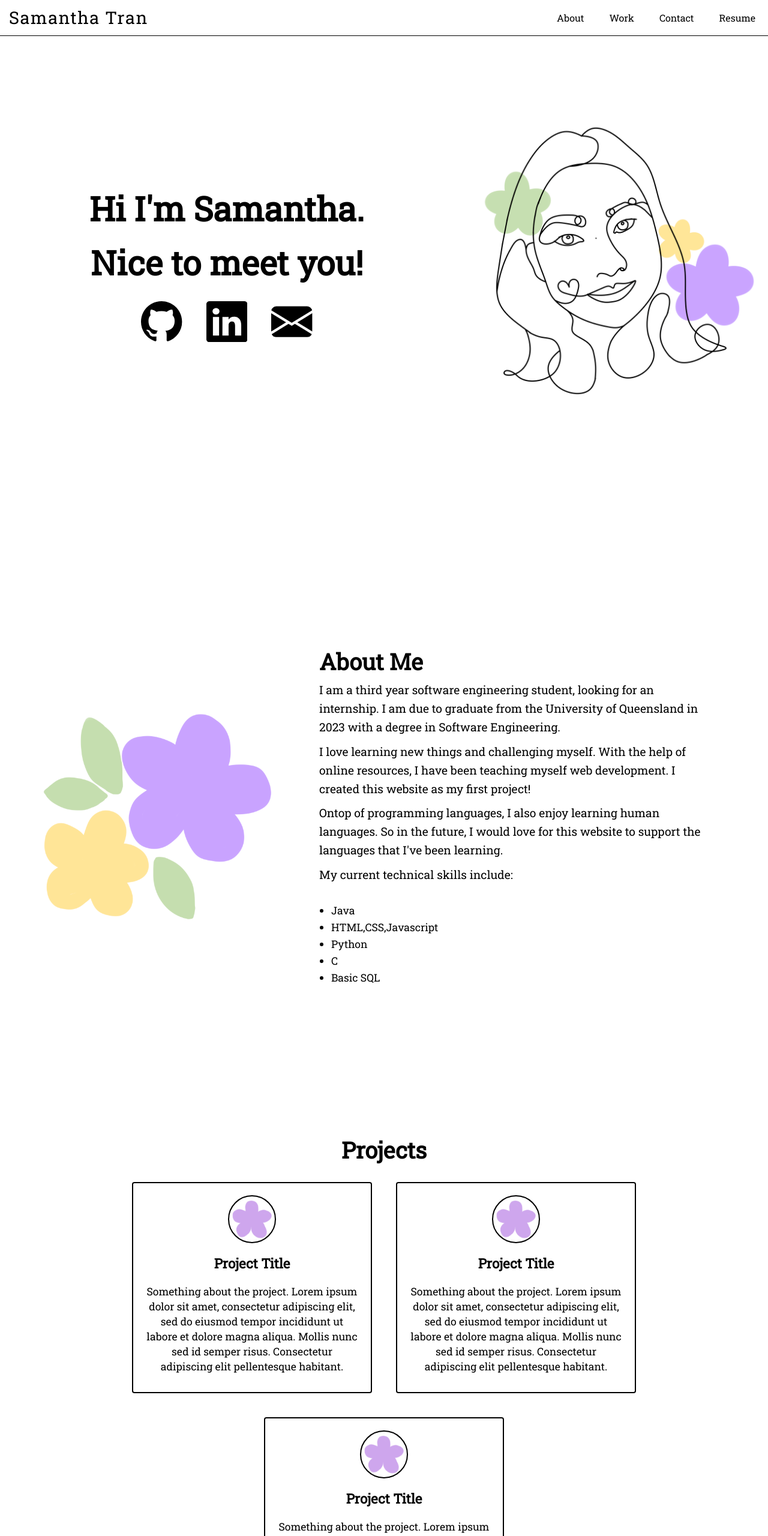
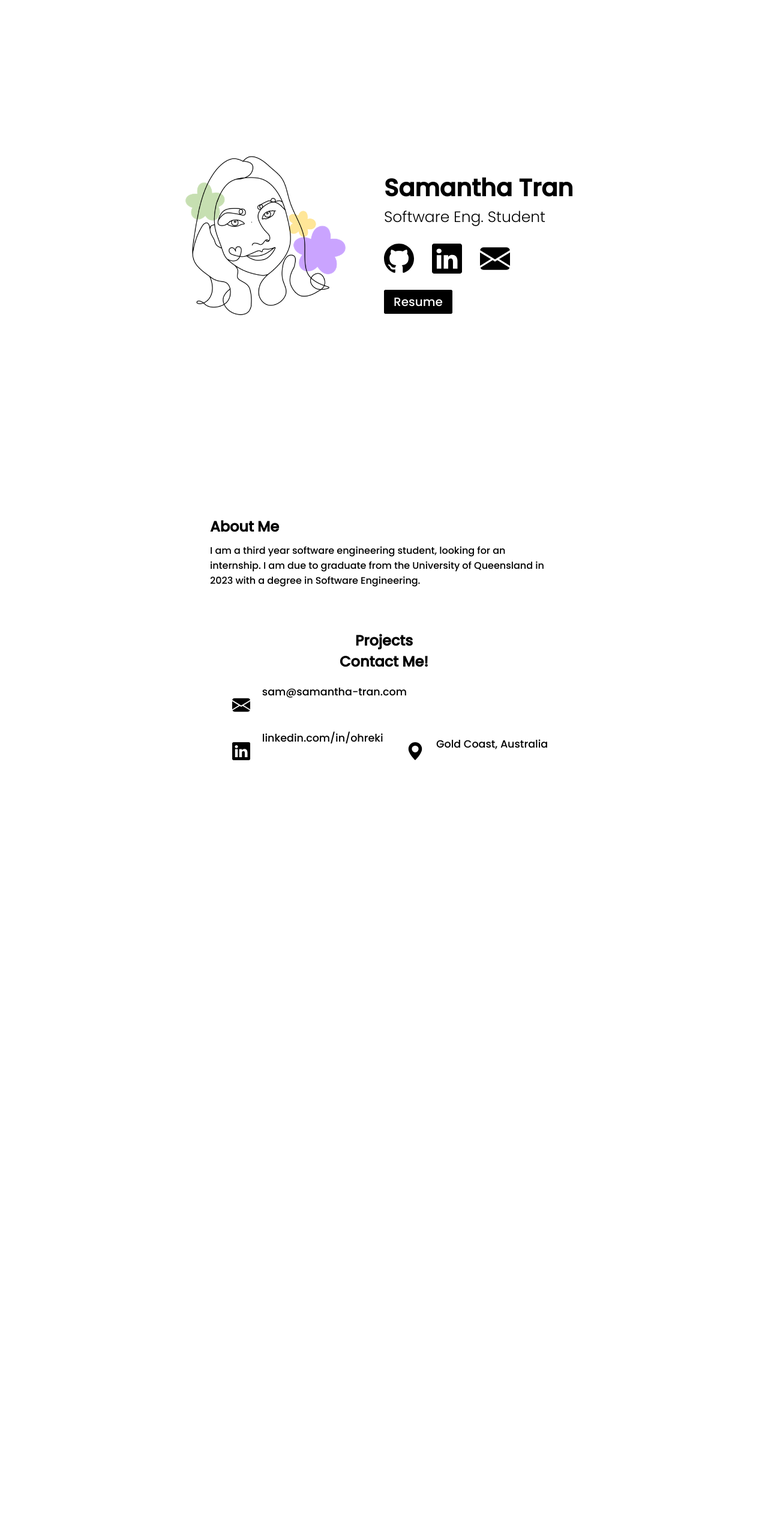
Before and after one commit to samantha-tran/personal-site, a plain HTML site: page index.html in a window 1280 px wide. Shown: the top 2560 px of the page at 60% size. After the commit the page ends 1314 px from the top, so only its background shows below. Drawn offline with Linux system fonts and the light colour scheme.

Commit message:
reformatted landing page - removed navbar and changed heading

```diff
--- a/index.html
+++ b/index.html
@@ -8,38 +8,28 @@
     <meta name="description" content="Samantha's personal website">
     <title>Samantha Tran</title>
     <link rel="stylesheet" href="style.css">
-    <link rel="preconnect" href="https://fonts.gstatic.com">
-    <link href="https://fonts.googleapis.com/css2?family=Roboto+Slab&display=swap" rel="stylesheet">
+    <link rel="preconnect" href="https://fonts.googleapis.com">
+    <link rel="preconnect" href="https://fonts.gstatic.com" crossorigin>
+    <link href="https://fonts.googleapis.com/css2?family=Poppins:wght@300;500&family=Reem+Kufi&display=swap" rel="stylesheet">
     <link rel="icon" href="./favicon.ico" type="image/x-icon" />
 </head>
 
 <body>
-    <!--Navigation Bar-->
     <div class="container">
-        <div class="navbar flex">
-            <a href="#" class="logo">Samantha Tran</a>
-            <div class="toggle-button">
-                <span class="bar"></span>
-                <span class="bar"></span>
-                <span class="bar"></span>
+        <section class="landing-page">
+            <div class="grid">
+                <div class="img-container">
+                    <img src="images/landing-page-profile_xlarge.png" width="1024" height="1024"
+                        srcset="images/landing-page-profile_xlarge.png 1024w,
+                            images/landing-page-profile_large.png 640w,
+                            images/landing-page-profile_medium.png 320w,
+                            images/landing-page-profile_small.png 192w"
+                        alt="lineart of girl">
                 </div>
-            <nav class="navbar-links">
-                <ul>
-                    <li><a href="#about" class="menu-link">About</a></li>
-                    <li><a href="#projects" class="menu-link">Work</a></li>
-                    <li><a href="#contact" class="menu-link">Contact</a></li>
-                    <li><a href="https://google.com" target="_blank">Resume</a></li>
-                </ul>
-            </nav>
-        </div>
-    </div>
-    <section class="container landing-page">
-        <div class="grid">
                 <div class="landing-text">
-                <h1>Hi I'm Samantha.<br>
-                    Nice to meet you!
-                </h1>
-                <div class="landing-icons container flex">
+                    <h1>Samantha Tran</h1>
+                    <h2>Software Eng. Student</h2>
+                    <div class="landing-icons flex">
                         <div class="github-icon">
                             <svg xmlns="http://www.w3.org/2000/svg" fill="currentColor" viewBox="0 0 16 16">
                                 <a xlink:href="https://github.com/samantha-tran">
@@ -76,27 +66,11 @@
                             </svg>
                         </div>
                     </div>
-            </div>
-            <div class="img-container">
-                <img src="images/landing-page-profile_xlarge.png" width="1024" height="1024"
-                     srcset="images/landing-page-profile_xlarge.png 1024w,
-                        images/landing-page-profile_large.png 640w,
-                        images/landing-page-profile_medium.png 320w,
-                        images/landing-page-profile_small.png 192w"
-                     alt="lineart of girl">
+                    <a href="samantha-tran-resume.pdf" class="resume-button">Resume</a>
                 </div>
             </div>
         </section>
-    <div id="about" class="anchor"></div>
         <section class="container about">
-        <div class="grid">
-            <div class="img-container">
-                <img src="images/flowers.png"
-                    srcset="images/flowers_large.png 800w,
-                        images/flowers_medium.png 400w,
-                        images/flowers_small.png 200w"
-                    alt="purple and yellow flowers">
-            </div>
             <div class="about-text">
                 <h2>About Me</h2>
                 <p>
@@ -104,59 +78,11 @@
                     I am due to graduate from the University of Queensland in 2023 with a degree
                     in Software Engineering.
                 </p>
-                <p>
-                    I love learning new things and challenging myself. With the help of online resources,
-                    I have been teaching myself web development. I created this website as my first project!
-                </p>
-                <p>
-                    Ontop of programming languages, I also enjoy learning human languages. So in the future,
-                    I would love for this website to support the languages that I've been learning.
-                </p>
-                <p>My current technical skills include:</p>
-                <ul>
-                    <li>Java</li>
-                    <li>HTML,CSS,Javascript</li>
-                    <li>Python</li>
-                    <li>C</li>
-                    <li>Basic SQL</li>
-                </ul>
-            </div>
             </div>
         </section>
-    <div id="projects" class="anchor"></div>
         <section class="container projects">
             <h2>Projects</h2>
-        <div class="flex">
-            <div class="single-project flex">
-                <div class="img-container"></div>
-                <div class="text-container">
-                    <h3>Project Title</h2>
-                        <p>Something about the project. Lorem ipsum dolor sit amet, consectetur adipiscing elit, sed do
-                            eiusmod tempor incididunt ut labore et dolore magna aliqua. Mollis nunc sed id semper risus.
-                            Consectetur adipiscing elit pellentesque habitant. </p>
-                </div>
-            </div>
-            <div class="single-project flex">
-                <div class="img-container"></div>
-                <div class="text-container">
-                    <h3>Project Title</h2>
-                        <p>Something about the project. Lorem ipsum dolor sit amet, consectetur adipiscing elit, sed do
-                            eiusmod tempor incididunt ut labore et dolore magna aliqua. Mollis nunc sed id semper risus.
-                            Consectetur adipiscing elit pellentesque habitant. </p>
-                </div>
-            </div>
-            <div class="single-project flex">
-                <div class="img-container"></div>
-                <div class="text-container">
-                    <h3>Project Title</h2>
-                        <p>Something about the project. Lorem ipsum dolor sit amet, consectetur adipiscing elit, sed do
-                            eiusmod tempor incididunt ut labore et dolore magna aliqua. Mollis nunc sed id semper risus.
-                            Consectetur adipiscing elit pellentesque habitant. </p>
-                </div>
-            </div>
-        </div>
         </section>
-    <div id="contact" class="anchor"></div>
         <section class="container contacts">
             <h2>Contact Me!</h2>
             <div class="flex contact-container">
@@ -199,10 +125,6 @@
                 </div>
             </div>
         </section>
-    <div class="container footer">
-        <footer>
-            <p><em>Developed & Designed by Samantha</em></p>
-        </footer>
     </div>
     <script src="main.js"></script>
 </body>
--- a/style.css
+++ b/style.css
@@ -4,11 +4,7 @@
     box-sizing: border-box;
     padding: 0;
     margin: 0;
-}
-
-body {
-    font-family: 'Roboto Slab', serif;
-    line-height: 1.6;
+    font-family: 'Poppins', sans-serif;
 }
 
 a {
@@ -20,14 +16,7 @@ a:hover {
     text-decoration: underline;
 }
 
-h2 {
-    line-height: 1.2;
-    margin: 10px 0;
-    font-size: calc(25px + 1vw);
-}
-
 p {
-    font-size: calc(18px + 0.1vw);
     margin: 10px 0;
 }
 
@@ -36,212 +25,133 @@ img {
 }
 
 .container {
-    max-width: 1440px;
-    margin-left: auto;
-    margin-right: auto;
+    width: 100vw;
+    height: auto;
+    margin: auto;
+    background-color: white;
 }
 
 .flex {
     display: flex;
     justify-content: space-between;
-    align-items: center;
-    height: 100%
 }
 
 .grid {
     display: grid;
-    justify-content: center;
-    align-items: center;
-    height: 100%;
+    margin: auto;
 }
 
 .img-container img{
     width: 100%;
-    height: 100%;
+    height: auto;
 }
 
-.anchor {
-    width: 100%;
-    height: 25vh;
-}
-
-@media (max-width: 700px) {
-    .anchor {
-        height: 30px;
-    }
-}
-
-/* NAVBAR */
-.navbar {
-    background-color: white;
-    height: 60px;
-    border-bottom: black solid 1px;
-    position: fixed;
-    left: 0px;
-    right: 0px;
-    top: 0px;
-    z-index:1;
-    max-width: 1440px;
-    margin-left: auto;
-    margin-right: auto;
-}
-
-.navbar .flex {
-    justify-content: space-between;
-}
-
-.navbar-links li a {
-    padding: 1rem;
-    display: block;
-}
-
-.navbar ul {
-    display: flex;
-    margin: 0;
-    padding: 0;
-    list-style-type: none;
-}
-
-.navbar a {
-    padding: 10px;
-    margin: 0 5px;
-}
-
-.logo {
-    font-size: calc(1.4rem + 0.5vw);
-    letter-spacing: 1.5px;
-    margin: 0.5rem 1.5rem;
-    white-space: nowrap;
-}
-
-.logo:hover {
-    text-decoration: none;
-}
-
-.toggle-button {
-    position: absolute;
-    top: 1rem;
-    right: 2rem;
-    display: none;
-    flex-direction: column;
-    justify-content: space-between;
-    width: 30px;
-    height: 30px;
-}
-
-.toggle-button .bar {
-    height: 2px;
-    background-color: black;
-    border-radius: 10px;
-}
-
-@media (max-width: 750px) {
-    .toggle-button {
-        display: flex;
-    }
-
-    .navbar-links {
-        display: none;
-        width: 100%;
-    }
-
-    .navbar {
-        flex-direction: column;
-        align-items: flex-start;
-    }
-
-    .navbar-links ul {
-        width: 100%;
-        flex-direction: column;
-    }
-
-    .navbar-links li {
-        text-align: center;
-    }
-
-    .navbar-links a {
-        padding: .5rem .5rem;
-    }
-
-    .navbar-links.active {
-        border-bottom: 1px solid black;
-        background-color: white;
-        display: flex;
-    }
+section {
+    max-width: 700px;
+    justify-content: center;
+    align-items: center;
+    margin: auto;
 }
 
 /* LANDING PAGE */
 
 .landing-icons svg {
-    width: calc(30px + 3vw);
-    margin: 20px;
+    width: 50px;
+    margin: 25px 15px 25px 15px;
 }
 
-.landing-page {
-    height: 100vh;
-    width: 100vw;
-    background-color: white;
+.github-icon svg {
+    margin-left: 0px;
 }
 
 .landing-page .grid {
-    grid-template-columns: 3fr 2fr;
-    gap: 20px;
-    margin-top: 50px;
+    height: 100vh;
+    margin: auto;
+    align-items: center;
+    grid-template-columns: 1fr 1fr;
+}
+
+.resume-button {
+    padding: 5px 15px;
+    font-size: 20px;
+    font-weight: 400;
+    color: white;
+    text-align: center;
+    border: 1px solid black;
+    background-color: black;
+    border-radius: 3px;
+}
+
+.resume-button:hover {
+    text-decoration: none;
+    background-color: rgb(99, 99, 99);
+    border: 1px solid rgb(99, 99, 99);
+}
+
+.landing-page .img-container {
+    max-width: 300px;
+    max-height: 300px;
 }
 
 .landing-page h1 {
-    font-size: calc(1.5em + 2.5vw);
+    font-size: 40px;
     white-space: nowrap;
-    text-align: center;
+    margin: auto;
+}
+
+.landing-page h2 {
+    font-weight: 300;
+    font-size: 25px;
 }
 
 .landing-icons {
-    justify-content: center;
+    justify-content: left;
 }
 
 .landing-icons a:hover {
     fill: rgb(99, 99, 99);
 }
 
-@media (max-width: 700px) {
+@media (max-width: 800px) {
     .landing-page .grid {
         grid-template-columns: 1fr;
-        justify-items: center;
-        gap: 0px;
+        grid-template-rows: 1fr 1fr;
+    }
+
+    .landing-page {
+        text-align: center;
+    }
+
+    .landing-page h1 {
+        text-align: center;
+    }
+
+    .landing-icons {
+        justify-content: center;
     }
 
     .landing-page .img-container {
-        width: 70%;
+        margin: 40px auto 0px auto;
+    }
+
+    .landing-page .grid {
         height: auto;
     }
 }
 
 /* ABOUT */
 
-.about .grid {
-    grid-template-columns: 2fr 3fr;
+.about-text {
+    padding: 60px;
 }
 
-.about-text {
-    padding: 20px;
+.about-text p {
+    text-justify: inter-word;
 }
 
-.about ul {
-    list-style-type: disc;
-    padding: 20px;
-    font-size: calc(15px + 0.2vw)
-}
 
-.about p {
-    max-width: 50vw;
-}
-
-@media (max-width: 700px) {
-    .about .grid {
-        grid-template-columns: 1fr;
-    }
-
-    .about p {
+@media (max-width: 360px) {
+    .about-text p {
         max-width: 100%;
     }
 
@@ -252,65 +162,9 @@ img {
     .about-text {
         margin: 30px;
     }
-
-    .about .img-container {
-        display: none;
-    }
 }
 
 /* PROJECTS */
-
-.projects .flex {
-    flex-wrap: wrap;
-    justify-content: center;
-    align-items: center;}
-
-.single-project {
-    position: relative;
-    justify-content: center;
-    flex-direction: column;
-    width: 400px;
-    height: auto;
-    border-radius: 4px;
-    text-align: center;
-    margin: 20px;
-    padding: 20px;
-    transition: .3s;
-    border: black solid 2px;
-}
-
-.single-project .img-container {
-    display: flex;
-    justify-content: center;
-    align-items: center;
-    width: 80px;
-    height: 80px;
-    border: 2px solid black;
-    border-radius: 50%;
-    margin-bottom: 10px;
-    padding: 20px;
-    background-size: cover;
-    background-position: center center;
-}
-
-.single-project .img-container {
-    background-image: url(images/project-filler.png);
-}
-
-.single-project h3 {
-    font-size: calc(1em + 0.5vw);
-    line-height: 48px;
-}
-
-.single-project p {
-    font-size: calc(15px + 0.2vw);
-    line-height: 25px;
-}
-
-.single-project:hover {
-    background-color: rgba(255, 233, 106, 0.4);
-}
-
 .projects h2 {
     text-align: center;
 }
@@ -321,7 +175,7 @@ img {
     text-align: center;
 }
 .contact-container svg {
-    width: calc(10px + 2vw);
+    width: calc(10px + 2em);
     margin: 20px;
 }
 
@@ -354,17 +208,3 @@ img {
 
     }
 }
-
-/* FOOTER */
-
-footer {
-    width: 100%;
-    display:inline-block;
-    border-top: 1px solid black;
-    padding-top: 1em;
-    padding-bottom: 1em;
-}
-
-footer p {
-    text-align: center;
-}
```
Also changed, not shown: main.js (+4 -3 lines). Lines whose indentation alone changed are shown as unchanged.
